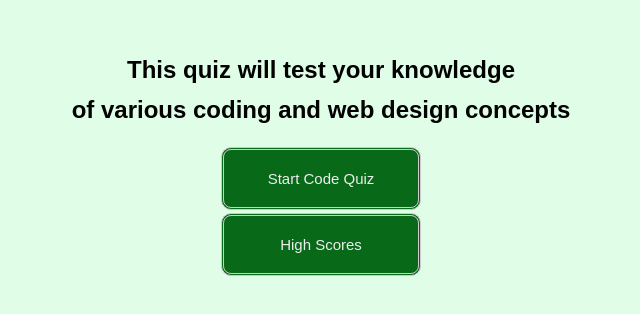
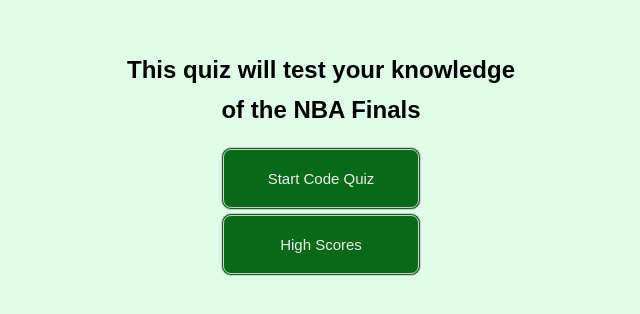
Before and after one commit to Jermaine1988/MultipleChoiceQuiz, a plain HTML site: page index.html in a window 1280 px wide. Shown: the part 238-552 px from the top of the page, without its empty margins (327-967 px from the left). Drawn offline with Linux system fonts and the light colour scheme.

Commit message:
Update index.html

```diff
--- a/index.html
+++ b/index.html
@@ -11,7 +11,7 @@
 
         <div id="startpage">
             <h2>This quiz will test your knowledge</h2>
-            <h2>of various coding and web design concepts</h2>
+            <h2>of the NBA Finals</h2>
         <button id="startbtn">Start Code Quiz</button>
         <button id="startPageHighscore" onclick="showHighscore()">High Scores</button>
         </div>
```
